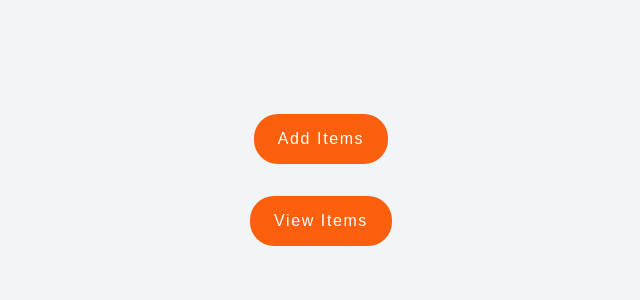
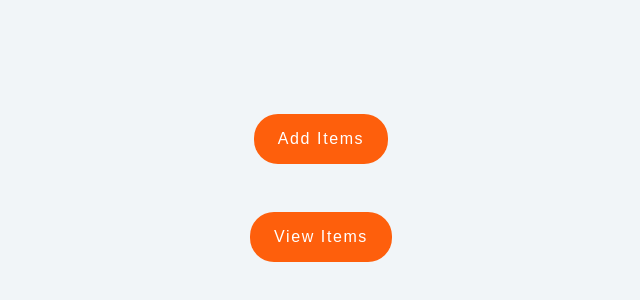
Before and after one commit to chirag-08x/shop-list, a React (Create React App) app: page / in a window 1280 px wide. Shown: the part 220-520 px from the top of the page, without its empty margins (319-959 px from the left). Built offline with nearby package versions, Linux system fonts and the light colour scheme.

Commit message:
view-list delete complete

```diff
--- a/src/components/table.jsx
+++ b/src/components/table.jsx
@@ -0,0 +1,94 @@
+import { useSelector, useDispatch } from "react-redux";
+import styled from "styled-components";
+import moment from "moment";
+import { FaEdit, FaTrash } from "react-icons/fa";
+import { removeItem } from "../features/filters/filter_slice";
+import { removeListItem } from "../features/shop/shop_slice";
+
+const ItemsTable = () => {
+  const { filteredShops } = useSelector((state) => state.filters);
+  const today = moment().format("YYYY-MM-DD");
+  const dispatch = useDispatch();
+
+  const handleDispatch = (id) => {
+    dispatch(removeListItem(id));
+    dispatch(removeItem(id));
+  };
+
+  return (
+    <Wrapper>
+      {filteredShops.map((item) => {
+        const { id, name, area, category, status } = item;
+        return (
+          <>
+            <article>
+              <p>{name}</p>
+              <p>{area}</p>
+              <p>{category}</p>
+              <p>
+                {/* {moment(today).isAfter(close) || moment(today).isBefore(open)
+                  ? "closed"
+                  : "open"} */}
+                {status}
+              </p>
+              <div className="btns">
+                <button className="edit-btn">
+                  <FaEdit />
+                </button>
+                <button
+                  className="delete-btn"
+                  onClick={() => handleDispatch(id)}
+                >
+                  <FaTrash />
+                </button>
+              </div>
+            </article>
+          </>
+        );
+      })}
+    </Wrapper>
+  );
+};
+
+export default ItemsTable;
+
+const Wrapper = styled.section`
+  display: grid;
+  gap: 1rem 0;
+  article {
+    display: grid;
+    grid-template-columns: 1fr 1fr 1fr 1fr 5rem;
+    align-content: center;
+    justify-items: center;
+    align-items: center;
+    text-transform: capitalize;
+    gap: 0 1rem;
+    background-color: white;
+    border-radius: 0.3rem;
+    padding: 1rem;
+
+    .btns {
+      button {
+        background: transparent;
+        border: none;
+        cursor: pointer;
+      }
+
+      .edit-btn {
+        color: var(--clr-green-dark);
+        &:hover {
+          color: var(--clr-green-light);
+        }
+      }
+
+      .delete-btn {
+        color: var(--clr-red-dark);
+        margin-left: 1rem;
+
+        &:hover {
+          color: var(--clr-red-light);
+        }
+      }
+    }
+  }
+`;
--- a/src/features/filters/filter_slice.jsx
+++ b/src/features/filters/filter_slice.jsx
@@ -2,7 +2,7 @@ import { createSlice } from "@reduxjs/toolkit";
 
 const initialState = {
   filteredShops: [],
-  name: "name",
+  name: "",
   area: "area",
   category: "category",
   status: "status",
@@ -15,15 +15,51 @@ const filterSlice = createSlice({
     resetToDefault: (state, action) => {
       return (state = {
         filteredShops: action.payload,
-        name: "name",
+        name: "",
         area: "area",
         category: "category",
         status: "status",
       });
+    },
+
+    removeItem: (state, action) => {
+      const id = action.payload;
+      console.log(id);
+      const newItems = state.filteredShops.filter((item) => item.id !== id);
+      state.filteredShops = [...newItems];
+    },
+
+    updateFilters: (state, action) => {
+      const { name, value } = action.payload;
+      state[name] = value;
+    },
+
+    applyFilter: (state, action) => {
+      let newValues = [...action.payload];
+
+      //   if (!state.name) {
+      //   }
+
+      if (state.area !== "area") {
+        newValues = newValues.filter((item) => item.area === state.area);
+      }
+
+      if (state.category != "category") {
+        newValues = newValues.filter(
+          (item) => item.category === state.category
+        );
+      }
+
+      if (state.status != "status") {
+        newValues = newValues.filter((item) => item.status === state.status);
+      }
+
+      state.filteredShops = newValues;
     },
   },
 });
 
 export default filterSlice.reducer;
 
-export const { resetToDefault } = filterSlice.actions;
+export const { resetToDefault, removeItem, updateFilters, applyFilter } =
+  filterSlice.actions;
--- a/src/features/shop/shop_slice.jsx
+++ b/src/features/shop/shop_slice.jsx
@@ -20,9 +20,16 @@ const shopSlice = createSlice({
       state.shopItems.push({ ...action.payload });
       localStorage.setItem("items", JSON.stringify([...state.shopItems]));
     },
+
+    removeListItem: (state, action) => {
+      const id = action.payload;
+      const newItems = state.shopItems.filter((item) => item.id !== id);
+      state.shopItems = [...newItems];
+      localStorage.setItem("items", JSON.stringify([...state.shopItems]));
+    },
   },
 });
 
 export default shopSlice.reducer;
 
-export const { addItemsToList } = shopSlice.actions;
+export const { addItemsToList, removeListItem } = shopSlice.actions;
--- a/src/pages/addItems.jsx
+++ b/src/pages/addItems.jsx
@@ -54,6 +54,11 @@ const AddItems = () => {
       return;
     }
 
+    if (openDateValue === "" || closeDateValue === "") {
+      OpenModalCode("Date can't be empty", false);
+      return;
+    }
+
     // Checking if closing date is smaller than opening date.
     if (moment(closeDateValue).isBefore(openDateValue)) {
       OpenModalCode("Closing date cannot be smaller than opening date", false);
@@ -70,14 +75,22 @@ const AddItems = () => {
       return;
     }
 
+    const today = moment().format("YYYY-MM-DD");
+    const status =
+      moment(today).isAfter(closeDateValue) ||
+      moment(today).isBefore(openDateValue)
+        ? "closed"
+        : "open";
+
     dispatch(
       addItemsToList({
         id: uid(),
         name: nameValue,
         area: areaValue,
         category: categoryValue,
-        open: openDateValue,
-        close: closeDateValue,
+        // open: openDateValue,
+        // close: closeDateValue,
+        status,
       })
     );
     OpenModalCode("Your shop has been added successfully.", true);
@@ -242,7 +255,7 @@ const Wrapper = styled.section`
       border: 1px solid var(--clr-grey-1);
     }
 
-    .btn {
+    /* .btn {
       margin-top: 1rem;
       place-self: center;
       background-color: var(--clr-primary-1);
@@ -258,7 +271,7 @@ const Wrapper = styled.section`
         box-shadow: var(--dark-shadow);
         transition: var(--transition);
       }
-    }
+    } */
 
     div {
       display: flex;
--- a/src/pages/home.jsx
+++ b/src/pages/home.jsx
@@ -24,7 +24,7 @@ const Wrapper = styled.main`
   align-content: center;
   gap: 2rem 0;
 
-  .btn {
+  /* .btn {
     background-color: var(--clr-primary-1);
     border-radius: 1.5rem;
     color: white;
@@ -38,5 +38,5 @@ const Wrapper = styled.main`
       box-shadow: var(--dark-shadow);
       transition: var(--transition);
     }
-  }
+  } */
 `;
--- a/src/pages/viewItems.jsx
+++ b/src/pages/viewItems.jsx
@@ -1,8 +1,14 @@
 import { useSelector, useDispatch } from "react-redux";
 import styled from "styled-components";
 import { useEffect } from "react";
-import { resetToDefault } from "../features/filters/filter_slice";
+import {
+  resetToDefault,
+  updateFilters,
+  applyFilter,
+} from "../features/filters/filter_slice";
 import { areas, category as cat } from "../utils/helper";
+import ItemsTable from "../components/table";
+import { Link } from "react-router-dom";
 
 const ViewItems = () => {
   const { filteredShops, name, area, category, status } = useSelector(
@@ -13,9 +19,32 @@ const ViewItems = () => {
 
   const dispatch = useDispatch();
 
+  const handleChange = (e) => {
+    const name = e.target.name.toLowerCase();
+    const value = e.target.value.toLowerCase();
+    dispatch(updateFilters({ name, value }));
+    dispatch(applyFilter(shopItems));
+  };
+
   useEffect(() => {
     dispatch(resetToDefault([...shopItems]));
   }, []);
+
+  if (filteredShops.length < 1) {
+    return (
+      <EmptyWrapper>
+        <h3>No shops to display</h3>
+        <p>
+          Please add some shops here{" "}
+          <span>
+            <Link to={"/add"} className="btn">
+              add shops
+            </Link>
+          </span>{" "}
+        </p>
+      </EmptyWrapper>
+    );
+  }
 
   return (
     <Wrapper>
@@ -23,19 +52,25 @@ const ViewItems = () => {
 
       <form className="form">
         <div>
-          <label htmlFor="name">Name</label>
+          <label htmlFor="name">Name : </label>
           <input
             type="text"
             name="name"
             id="name"
             value={name}
             placeholder="name"
+            onChange={(e) => handleChange(e)}
           />
         </div>
         {/*  */}
         <div>
-          <label htmlFor="area">area</label>
-          <select name="area" id="area" value={area}>
+          <label htmlFor="area">area : </label>
+          <select
+            name="area"
+            id="area"
+            value={area}
+            onChange={(e) => handleChange(e)}
+          >
             {areas.map((item, idx) => {
               return (
                 <option value={item} key={idx}>
@@ -47,8 +82,13 @@ const ViewItems = () => {
         </div>
         {/*  */}
         <div>
-          <label htmlFor="category">category</label>
-          <select name="category" id="category" value={category}>
+          <label htmlFor="category">category : </label>
+          <select
+            name="category"
+            id="category"
+            value={category}
+            onChange={(e) => handleChange(e)}
+          >
             {cat.map((item, idx) => {
               return (
                 <option value={item} key={idx}>
@@ -60,17 +100,79 @@ const ViewItems = () => {
         </div>
         {/*  */}
         <div>
-          <label htmlFor="status">status</label>
-          <select name="status" id="status" value={status}>
+          <label htmlFor="status">status : </label>
+          <select
+            name="status"
+            id="status"
+            value={status}
+            onChange={(e) => handleChange(e)}
+          >
+            <option value="status">status</option>
             <option value="open">open</option>
             <option value="close">close</option>
           </select>
         </div>
       </form>
+      <ItemsTable />
     </Wrapper>
   );
 };
 
 export default ViewItems;
 
-const Wrapper = styled.section``;
+const Wrapper = styled.section`
+  width: 90vw;
+  max-width: 58rem;
+  margin: 0 auto;
+  text-align: center;
+  padding: 5rem 0;
+
+  h1 {
+    margin-bottom: 2rem;
+  }
+
+  .form {
+    display: grid;
+    grid-template-columns: 1fr 1fr 1fr 1fr 5rem;
+    align-content: center;
+    justify-items: center;
+    margin-bottom: 2rem;
+    gap: 0 1rem;
+
+    label {
+      text-transform: capitalize;
+      letter-spacing: 1px;
+    }
+
+    input {
+      width: 8rem;
+      border-radius: 0.3rem;
+      border: 1px solid black;
+      padding: 0.25rem 0.5rem;
+      text-transform: capitalize;
+    }
+
+    select {
+      border-radius: 0.3rem;
+      border: 1px solid black;
+      padding: 0.25rem 0.5rem;
+      text-transform: capitalize;
+
+      option {
+        display: grid;
+      }
+    }
+  }
+`;
+
+const EmptyWrapper = styled.section`
+  height: 100vh;
+  display: grid;
+  justify-items: center;
+  align-content: center;
+  gap: 2rem 0;
+
+  .btn {
+    padding: 0.7rem 1rem;
+  }
+`;
--- a/src/style.css
+++ b/src/style.css
@@ -65,3 +65,20 @@ body {
   font-family: var(--font-primary);
   position: relative;
 }
+
+.btn {
+  margin-top: 1rem;
+  place-self: center;
+  background-color: var(--clr-primary-1);
+  border-radius: 1.5rem;
+  color: white;
+  text-transform: capitalize;
+  padding: 1rem 1.5rem;
+  letter-spacing: 0.1rem;
+  border: none;
+  cursor: pointer;
+}
+.btn:hover {
+  box-shadow: var(--dark-shadow);
+  transition: var(--transition);
+}
```
